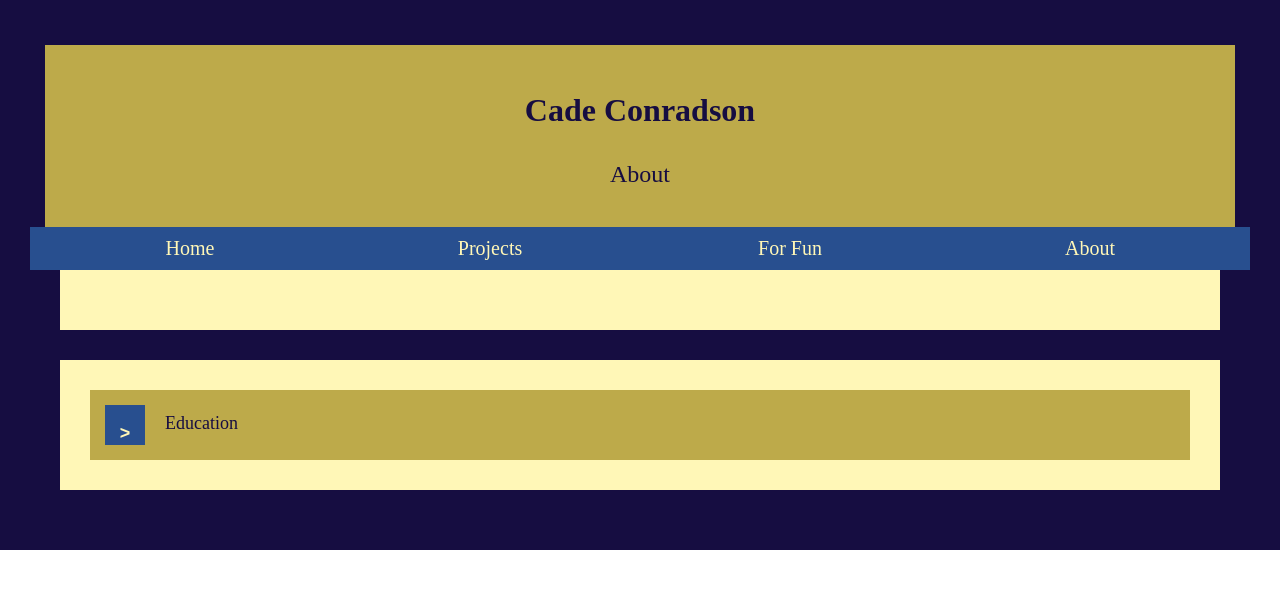
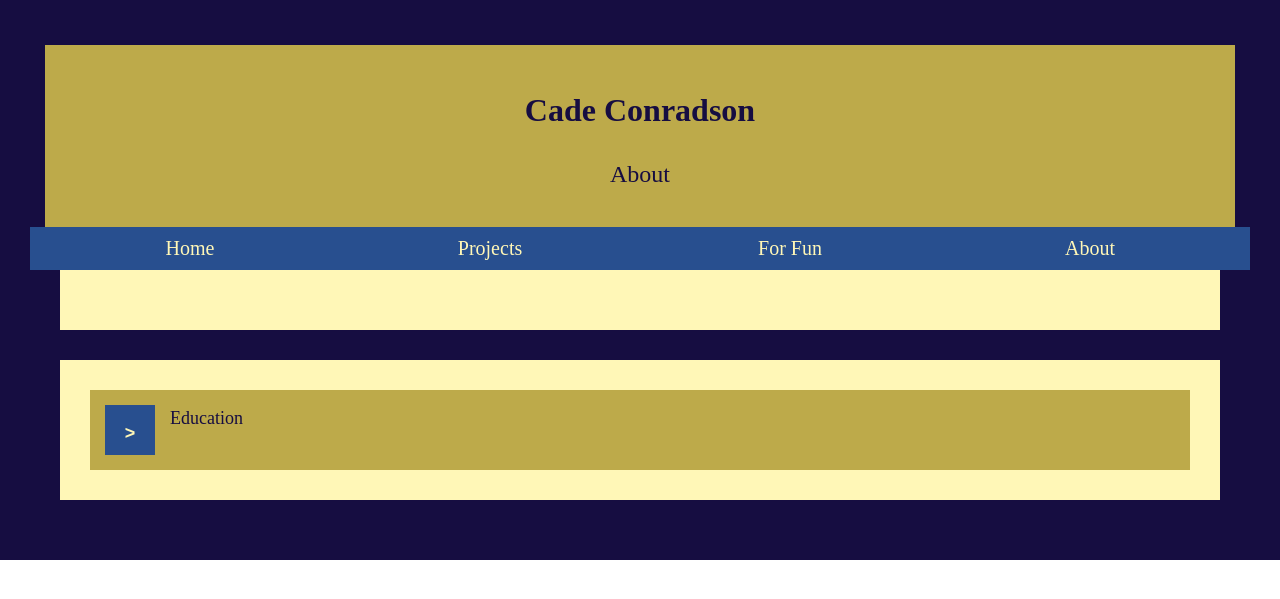
Before and after one commit to cconradson/cconradson.github.io, a Jekyll site: the page built from about.html, in a window 1280 px wide. Shown: the top 599 px of the page. Built offline with Jekyll 4.4.1, drawn with Linux system fonts in a browser that asks for light colours.

Commit message:
drop style attempt 9 test

```diff
--- a/assets/css/main.css
+++ b/assets/css/main.css
@@ -225,7 +225,7 @@ a.img {
 
 .droptitle {
 	float: left;
-	padding: 5px;
+	padding: 0;
 }
 
 .droptop:after {
@@ -237,8 +237,8 @@ a.img {
 button.drop {
 	background-color: #284f8f;
 	color: #fff7b7;
-	width: 40px;
-	height: 40px;
+	width: 50px;
+	height: 50px;
 	border: 0;
 	float: left;
 	margin: 15px;
@@ -247,7 +247,7 @@ button.drop {
 
 button.drop p {
 	font-weight: bold;
-	font-size: 40 px;
+	font-size: 70 px;
 	padding: 0;
 }
 
```
